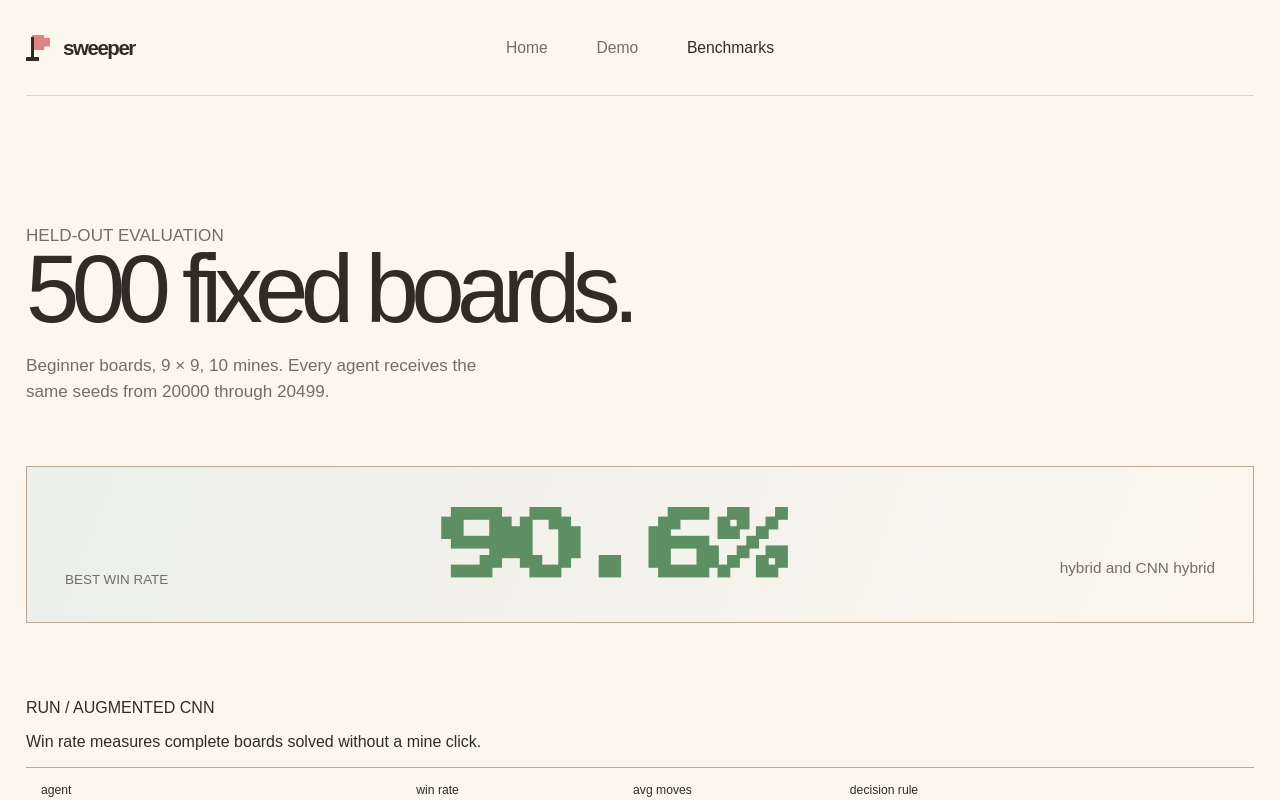
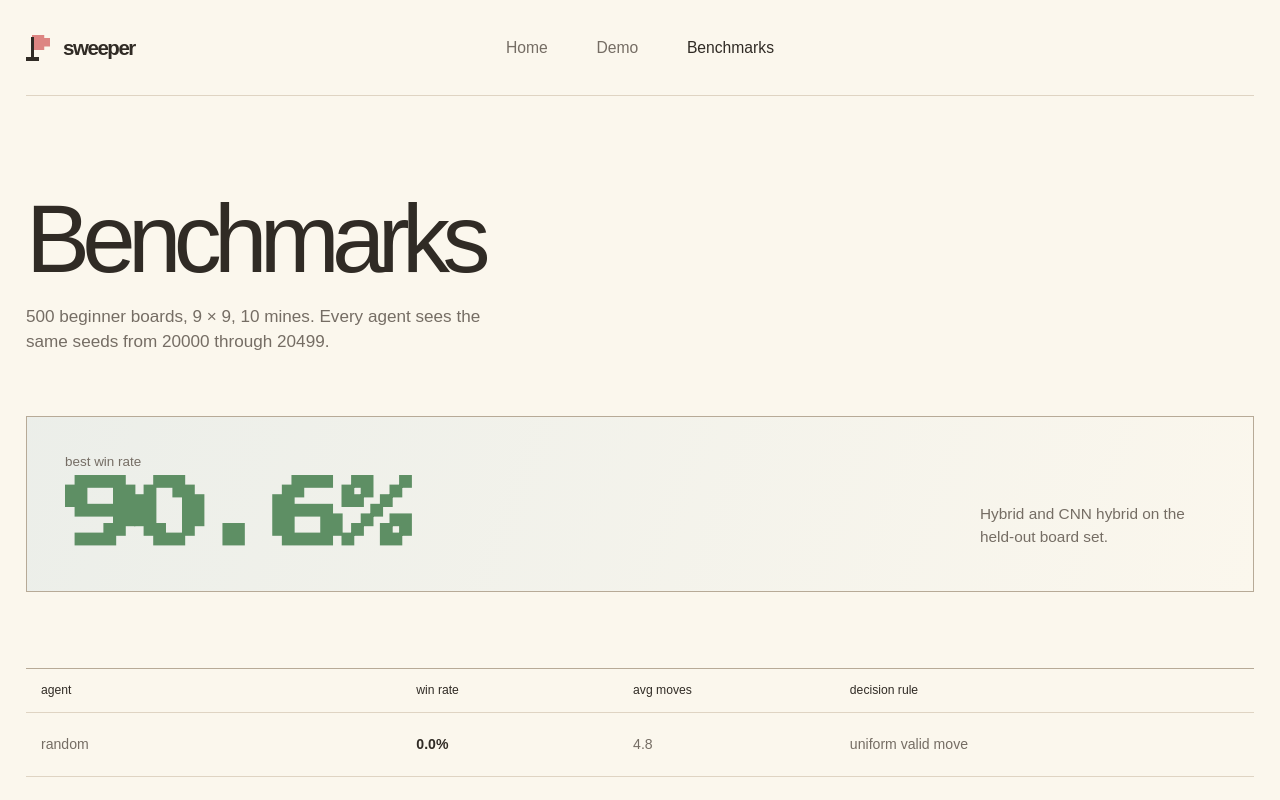
Before and after one commit to shlokrj/sweeper, a Next.js app in the folder web/: page /benchmarks in a window 1280 px wide. Shown: the top 800 px of the page. Built offline with nearby package versions, Linux system fonts and the light colour scheme; a web font is replaced by a local one.

Commit message:
style(web): simplify benchmark copy

```diff
--- a/web/app/benchmarks/page.tsx
+++ b/web/app/benchmarks/page.tsx
@@ -15,35 +15,26 @@ export default function BenchmarksPage() {
     <main className="site-page inner-page">
       <SiteNav active="benchmarks" />
       <section className="inner-heading benchmark-heading">
-        <p className="signal-label">HELD-OUT EVALUATION</p>
-        <h1>500 fixed boards.</h1>
-        <p>Beginner boards, 9 × 9, 10 mines. Every agent receives the same seeds from 20000 through 20499.</p>
+        <h1>Benchmarks</h1>
+        <p>500 beginner boards, 9 × 9, 10 mines. Every agent sees the same seeds from 20000 through 20499.</p>
       </section>
 
       <section className="benchmark-highlight" aria-label="Best observed result">
-        <span className="signal-label">BEST WIN RATE</span>
-        <strong>90.6%</strong>
-        <p>hybrid and CNN hybrid</p>
+        <div>
+          <span>best win rate</span>
+          <strong>90.6%</strong>
+        </div>
+        <p>Hybrid and CNN hybrid on the held-out board set.</p>
       </section>
 
-      <section className="benchmark-table-wrap" aria-labelledby="benchmark-table-title">
-        <div className="benchmark-table-note">
-          <p className="signal-label" id="benchmark-table-title">RUN / AUGMENTED CNN</p>
-          <p>Win rate measures complete boards solved without a mine click.</p>
-        </div>
+      <section className="benchmark-table-wrap" aria-label="Agent benchmark results">
         <div className="benchmark-table" role="table" aria-label="Agent benchmark results">
           <div className="benchmark-row benchmark-head" role="row">
-            <span role="columnheader">agent</span>
-            <span role="columnheader">win rate</span>
-            <span role="columnheader">avg moves</span>
-            <span role="columnheader">decision rule</span>
+            <span role="columnheader">agent</span><span role="columnheader">win rate</span><span role="columnheader">avg moves</span><span role="columnheader">decision rule</span>
           </div>
           {benchmarkRows.map(([agent, winRate, moves, rule], index) => (
             <div className={`benchmark-row ${index >= 5 ? "benchmark-model" : ""}`} key={agent} role="row">
-              <span role="cell">{agent}</span>
-              <strong role="cell">{winRate}</strong>
-              <span role="cell">{moves}</span>
-              <span role="cell">{rule}</span>
+              <span role="cell">{agent}</span><strong role="cell">{winRate}</strong><span role="cell">{moves}</span><span role="cell">{rule}</span>
             </div>
           ))}
         </div>
```
